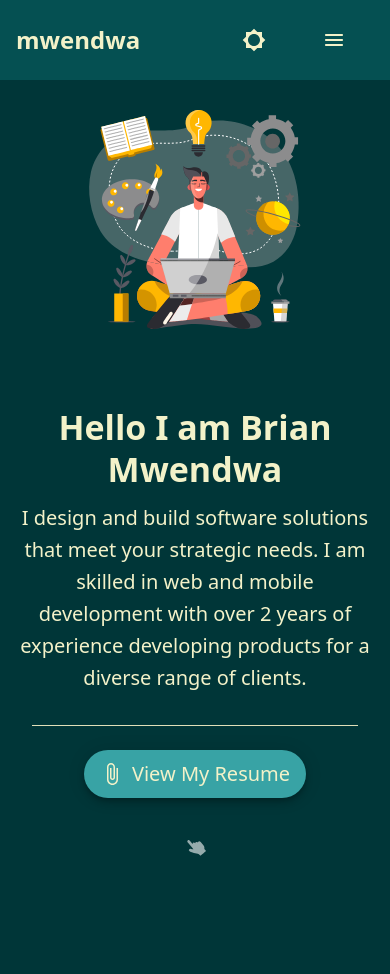
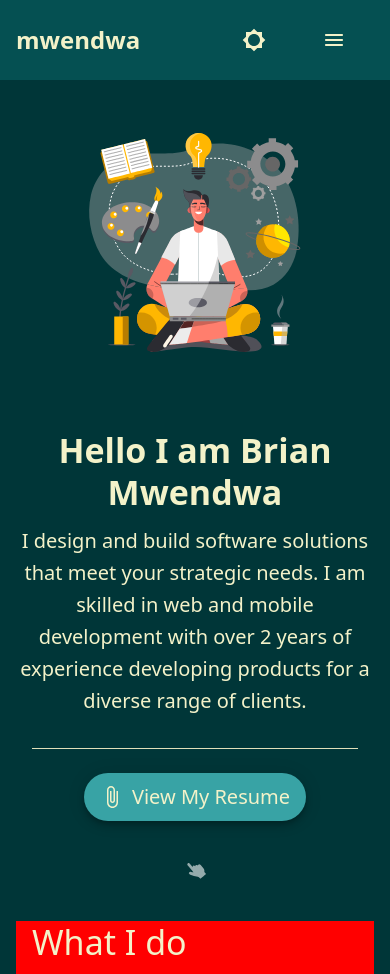
Before and after one commit to mwendwa99/my-portfolio, a React (Create React App) app in the folder client/: page / in a window 390 px wide. Before the commit the page ends 898 px from the top, so only its background shows below. Built offline with nearby package versions, Linux system fonts and the light colour scheme.

Commit message:
fixed mobile responsiveness

```diff
--- a/client/public/index.html
+++ b/client/public/index.html
@@ -1,14 +1,12 @@
 <!DOCTYPE html>
 <html lang="en">
+
 <head>
   <meta charset="utf-8" />
   <link rel="icon" href="%PUBLIC_URL%/favicon.ico" />
   <meta name="viewport" content="width=device-width, initial-scale=1" />
   <meta name="theme-color" content="#000000" />
-    <meta
-      name="description"
-      content="Web site created using create-react-app"
-    />
+  <meta name="description" content="Web site created using create-react-app" />
   <link rel="apple-touch-icon" href="%PUBLIC_URL%/logo192.png" />
   <!--
       manifest.json provides metadata used when your web app is installed on a
@@ -24,8 +22,9 @@
       work correctly both with client-side routing and a non-root public URL.
       Learn how to configure a non-root public URL by running `npm run build`.
     -->
-    <title>React App</title>
+  <title>Brian Mwendwa</title>
 </head>
+
 <body>
   <noscript>You need to enable JavaScript to run this app.</noscript>
   <div id="root"></div>
@@ -40,4 +39,5 @@
       To create a production bundle, use `npm run build` or `yarn build`.
     -->
 </body>
+
 </html>
--- a/client/src/pages/Home.jsx
+++ b/client/src/pages/Home.jsx
@@ -8,16 +8,21 @@ import work from '../assets/animations/working-man.json';
 import scroll from '../assets/animations/scroll-down-animation.json';
 import upwards from '../assets/animations/upwards.json';
 import Pdf from '../document/Resume-Brian-Mwendwa.pdf';
+import Work from './Work';
 
 const useStyles = makeStyles((theme) => ({
     root: {
         height: '100vh',
-        marginTop: '3rem',
         display: 'flex',
         flexDirection: 'column',
         justifyContent: 'center',
         alignItems: 'center',
         color: '#F3F2C9',
+    },
+    container: {
+        [theme.breakpoints.down('sm')]: {
+            marginTop: '50%',
+        },
     },
     gridContainer: {
         display: 'flex',
@@ -42,7 +47,7 @@ const Home = () => {
 
     return (
         <Box className={classes.root}>
-            <Container maxWidth="xl">
+            <Container maxWidth="lg" className={classes.container}>
                 <Grid container className={classes.gridContainer}>
                     <Grid item sm={6} xs={12} className={classes.gridItem}>
                         <LottieAnimation lotti={work} height='100%' width='100%' />
@@ -73,6 +78,9 @@ const Home = () => {
                     }
                 </Grid>
             </Container>
+            <Container maxWidth='lg'>
+                <Work />
+            </Container>
         </Box >
     )
 }
--- a/client/src/pages/Work.jsx
+++ b/client/src/pages/Work.jsx
@@ -1,10 +1,26 @@
-import React from 'react'
+import React from 'react';
+import { Box, Grid, Container, Typography } from '@mui/material';
+import { makeStyles } from '@mui/styles';
+
+const useStyles = makeStyles((theme) => ({
+    root: {
+        flexGrow: 1,
+        backgroundColor: 'red',
+    },
+}));
 
 const Work = () => {
+    const classes = useStyles();
+
     return (
-        <div>
-            WORK
-        </div>
+        <Box className={classes.root}>
+            <Container maxwidth='xl'>
+                <Typography variant="h4" gutterBottom>What I do</Typography>
+                <Grid container>
+
+                </Grid>
+            </Container>
+        </Box>
     )
 }
 
```
Lines whose indentation alone changed are shown as unchanged.
